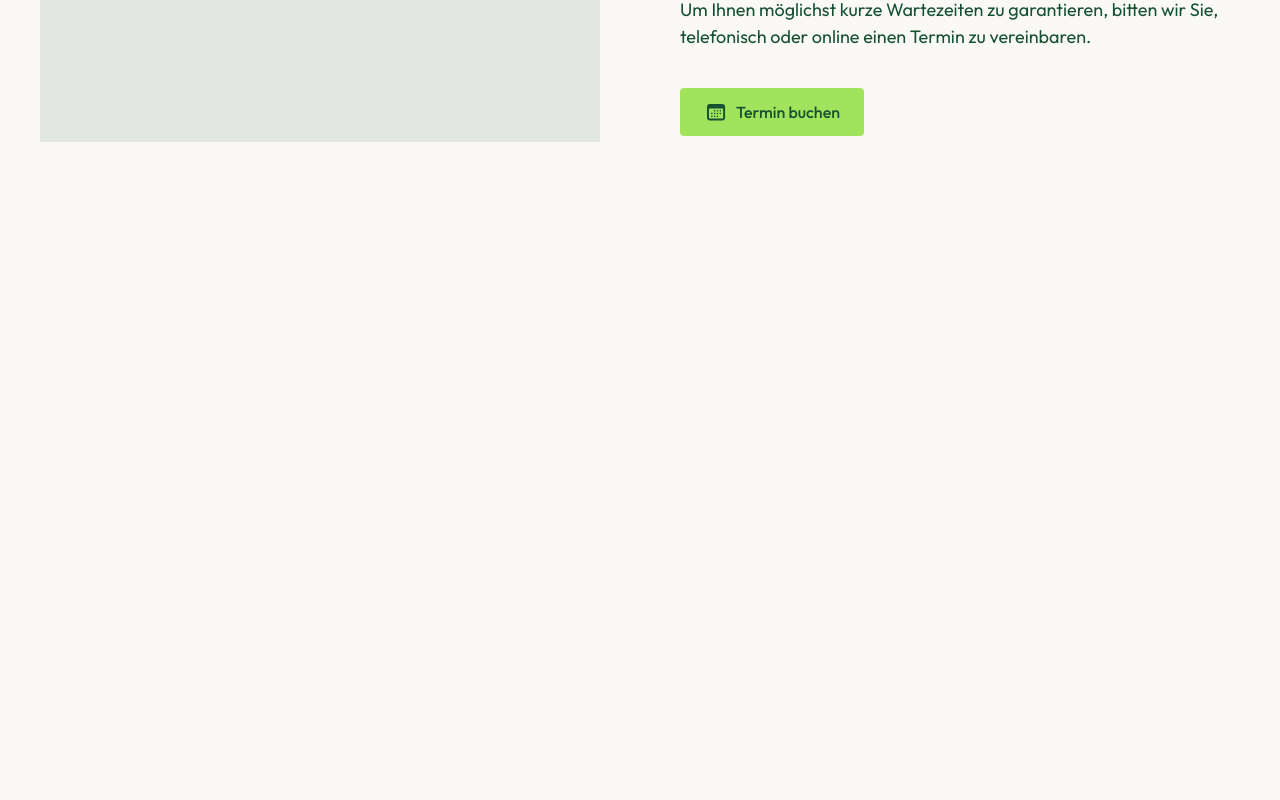
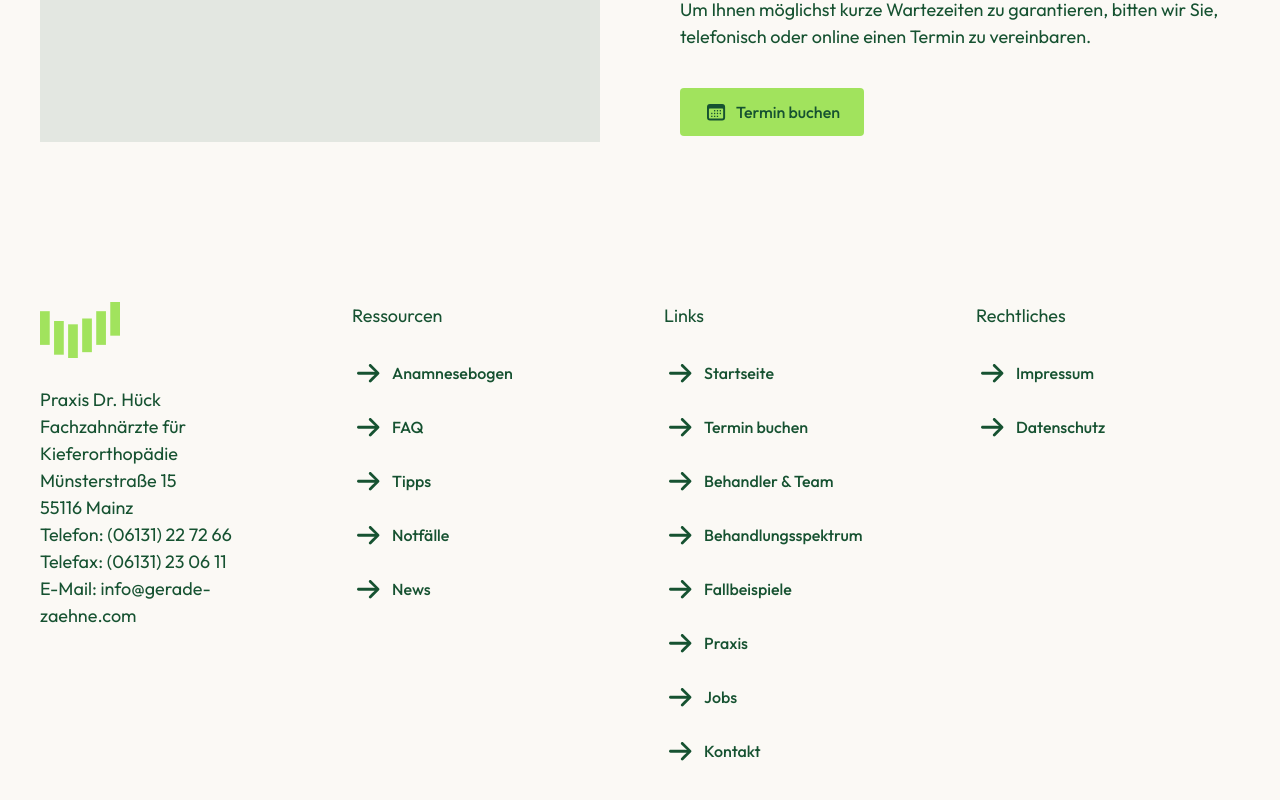
Before and after one commit to mstnwl/geradezaehne, a Next.js app: page / in a window 1280 px wide. Shown: the part 2766-3566 px from the top of the page. Before the commit the page ends 2988 px from the top, so only its background shows below. Built offline with nearby package versions, Linux system fonts and the light colour scheme.

Commit message:
feat: add the global footer
Show the practice address and link groups after Sprechzeiten, and read a published footer story when it exists.

```diff
--- a/app/layout.tsx
+++ b/app/layout.tsx
@@ -1,8 +1,10 @@
 import { Suspense } from "react";
 import type { Metadata } from "next";
 import { Outfit } from "next/font/google";
+import { SiteFooter } from "@/components/footer";
 import { SiteHeader } from "@/components/header/site-header";
 import { Sprechzeiten } from "@/components/sprechzeiten";
+import { getFooter } from "@/lib/footer";
 import { getMainNavigation } from "@/lib/navigation";
 import { getOpeningHours } from "@/lib/opening-hours";
 import { getSprechzeiten } from "@/lib/sprechzeiten";
@@ -39,6 +41,12 @@ async function SprechzeitenData() {
   return blocks.map((block) => <Sprechzeiten key={block.id} sprechzeiten={block} />);
 }
 
+async function FooterData() {
+  const footer = await getFooter();
+
+  return <SiteFooter footer={footer} />;
+}
+
 export default function RootLayout({ children }: LayoutProps<"/">) {
   return (
     <html lang="de" className={`${outfit.className} h-full`}>
@@ -50,6 +58,9 @@ export default function RootLayout({ children }: LayoutProps<"/">) {
         <Suspense fallback={null}>
           <SprechzeitenData />
         </Suspense>
+        <Suspense fallback={null}>
+          <FooterData />
+        </Suspense>
       </body>
     </html>
   );
--- /dev/null
+++ b/components/footer.tsx
@@ -0,0 +1,67 @@
+import Image from "next/image";
+import Link from "next/link";
+import { Reveal } from "@/components/reveal";
+import type { FooterContent, FooterLink } from "@/lib/footer";
+
+function FooterAnchor({ link }: { link: FooterLink }) {
+  const className = "header-link inline-flex w-fit items-center gap-pair text-nav";
+  const content = (
+    <>
+      <span className="menu-arrow size-icon-lg shrink-0" aria-hidden="true" />
+      {link.label}
+    </>
+  );
+
+  if (/^(https?:|mailto:|tel:|#)/i.test(link.href)) {
+    return (
+      <a href={link.href} className={className}>
+        {content}
+      </a>
+    );
+  }
+
+  return (
+    <Link href={link.href} className={className}>
+      {content}
+    </Link>
+  );
+}
+
+export function SiteFooter({ footer }: { footer: FooterContent }) {
+  const lines = [
+    footer.practiceName,
+    footer.specialty,
+    footer.street,
+    footer.city,
+    footer.phone,
+    footer.fax,
+    footer.email,
+  ];
+
+  return (
+    <Reveal className="bg-background px-gutter py-20 text-ink">
+      <div className="mx-auto grid max-w-column gap-12 lg:grid-cols-4 lg:items-start lg:gap-x-12">
+        <div className="flex flex-col gap-nav">
+          <Image src="/Logomark.svg" alt="" width={80} height={56} unoptimized />
+          <address className="flex flex-col not-italic text-base leading-normal font-normal lg:text-[18px]">
+            {lines.map((line) => (
+              <span key={line}>{line}</span>
+            ))}
+          </address>
+        </div>
+        {footer.groups.map((group) => (
+          <div key={group.title} className="flex flex-col gap-nav">
+            <p className="text-base leading-normal font-normal lg:text-[18px]">{group.title}</p>
+            <ul className="flex flex-col gap-menu">
+              {group.links.map((link) => (
+                <li key={link.label}>
+                  <FooterAnchor link={link} />
+                </li>
+              ))}
+            </ul>
+          </div>
+        ))}
+      </div>
+    </Reveal>
+  );
+}
--- /dev/null
+++ b/lib/footer.ts
@@ -0,0 +1,216 @@
+export type FooterLink = {
+  label: string;
+  href: string;
+};
+
+export type FooterGroup = {
+  title: string;
+  links: FooterLink[];
+};
+
+export type FooterContent = {
+  practiceName: string;
+  specialty: string;
+  street: string;
+  city: string;
+  phone: string;
+  fax: string;
+  email: string;
+  groups: FooterGroup[];
+};
+
+const fallbackGroups: FooterGroup[] = [
+  {
+    title: "Ressourcen",
+    links: [
+      { label: "Anamnesebogen", href: "/" },
+      { label: "FAQ", href: "/" },
+      { label: "Tipps", href: "/" },
+      { label: "Notfälle", href: "/" },
+      { label: "News", href: "/" },
+    ],
+  },
+  {
+    title: "Links",
+    links: [
+      { label: "Startseite", href: "/" },
+      { label: "Termin buchen", href: "/" },
+      { label: "Behandler & Team", href: "/" },
+      { label: "Behandlungsspektrum", href: "/" },
+      { label: "Fallbeispiele", href: "/" },
+      { label: "Praxis", href: "/" },
+      { label: "Jobs", href: "/" },
+      { label: "Kontakt", href: "/" },
+    ],
+  },
+  {
+    title: "Rechtliches",
+    links: [
+      { label: "Impressum", href: "/" },
+      { label: "Datenschutz", href: "/" },
+    ],
+  },
+];
+
+const fallbackFooter: FooterContent = {
+  practiceName: "Praxis Dr. Hück",
+  specialty: "Fachzahnärzte für Kieferorthopädie",
+  street: "Münsterstraße 15",
+  city: "55116 Mainz",
+  phone: "Telefon: (06131) 22 72 66",
+  fax: "Telefax: (06131) 23 06 11",
+  email: "E-Mail: info@gerade-zaehne.com",
+  groups: fallbackGroups,
+};
+
+type StoryblokLink = {
+  linktype?: string;
+  url?: string;
+  cached_url?: string;
+};
+
+type StoryblokRecord = Record<string, unknown>;
+
+function apiBase(region: string) {
+  switch (region) {
+    case "us":
+      return "https://api-us.storyblok.com";
+    case "ap":
+      return "https://api-ap.storyblok.com";
+    case "ca":
+      return "https://api-ca.storyblok.com";
+    default:
+      return "https://api.storyblok.com";
+  }
+}
+
+function asRecord(value: unknown): StoryblokRecord | null {
+  if (!value || typeof value !== "object" || Array.isArray(value)) {
+    return null;
+  }
+
+  return value as StoryblokRecord;
+}
+
+function textValue(value: unknown, fallback: string) {
+  if (typeof value !== "string") {
+    return fallback;
+  }
+
+  const trimmed = value.trim();
+
+  return trimmed || fallback;
+}
+
+function resolveHref(link: StoryblokLink | undefined) {
+  const value =
+    link?.linktype === "url"
+      ? link.url || link.cached_url || ""
+      : link?.cached_url || link?.url || "";
+  const trimmed = value.trim();
+
+  if (!trimmed || trimmed === "home") {
+    return "/";
+  }
+
+  if (/^(https?:|mailto:|tel:)/i.test(trimmed)) {
+    return trimmed;
+  }
+
+  return trimmed.startsWith("/") ? trimmed : `/${trimmed}`;
+}
+
+function mapLinks(value: unknown): FooterLink[] {
+  if (!Array.isArray(value)) {
+    return [];
+  }
+
+  return value.flatMap((item) => {
+    const record = asRecord(item);
+
+    if (!record || record.component !== "footer_link") {
+      return [];
+    }
+
+    const label = typeof record.label === "string" ? record.label.trim() : "";
+
+    if (!label) {
+      return [];
+    }
+
+    const link = asRecord(record.link) as StoryblokLink | null;
+
+    return [{ label, href: resolveHref(link ?? undefined) }];
+  });
+}
+
+function mapGroups(value: unknown): FooterGroup[] {
+  if (!Array.isArray(value)) {
+    return [];
+  }
+
+  return value.flatMap((item) => {
+    const record = asRecord(item);
+
+    if (!record || record.component !== "footer_group") {
+      return [];
+    }
+
+    const title = typeof record.title === "string" ? record.title.trim() : "";
+    const links = mapLinks(record.links);
+
+    if (!title && links.length === 0) {
+      return [];
+    }
+
+    return [{ title, links }];
+  });
+}
+
+function mapFooter(content: StoryblokRecord): FooterContent {
+  const groups = mapGroups(content.groups);
+
+  return {
+    practiceName: textValue(content.practice_name, fallbackFooter.practiceName),
+    specialty: textValue(content.specialty, fallbackFooter.specialty),
+    street: textValue(content.street, fallbackFooter.street),
+    city: textValue(content.city, fallbackFooter.city),
+    phone: textValue(content.phone, fallbackFooter.phone),
+    fax: textValue(content.fax, fallbackFooter.fax),
+    email: textValue(content.email, fallbackFooter.email),
+    groups: groups.length > 0 ? groups : fallbackFooter.groups,
+  };
+}
+
+async function loadFooter(token: string, region: string) {
+  try {
+    const url = new URL("/v2/cdn/stories/footer", apiBase(region));
+    url.searchParams.set("version", "published");
+    url.searchParams.set("token", token);
+
+    const response = await fetch(url, { cache: "no-store" });
+
+    if (!response.ok) {
+      return fallbackFooter;
+    }
+
+    const data = (await response.json()) as {
+      story?: { content?: StoryblokRecord };
+    };
+    const content = data.story?.content;
+
+    return content ? mapFooter(content) : fallbackFooter;
+  } catch {
+    return fallbackFooter;
+  }
+}
+
+export async function getFooter() {
+  const token = process.env.STORYBLOK_TOKEN;
+
+  if (!token) {
+    return fallbackFooter;
+  }
+
+  return loadFooter(token, process.env.STORYBLOK_REGION || "eu");
+}
```
